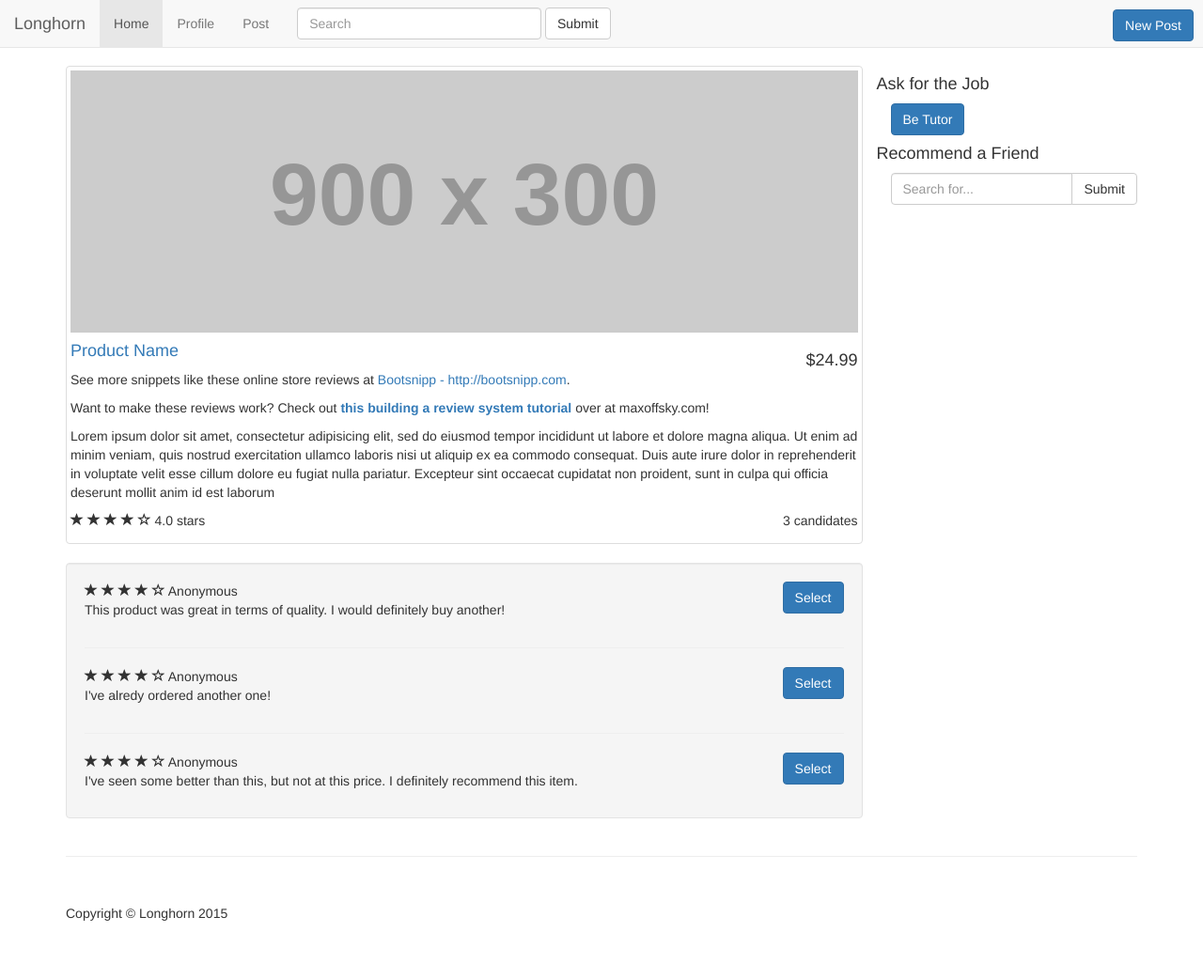
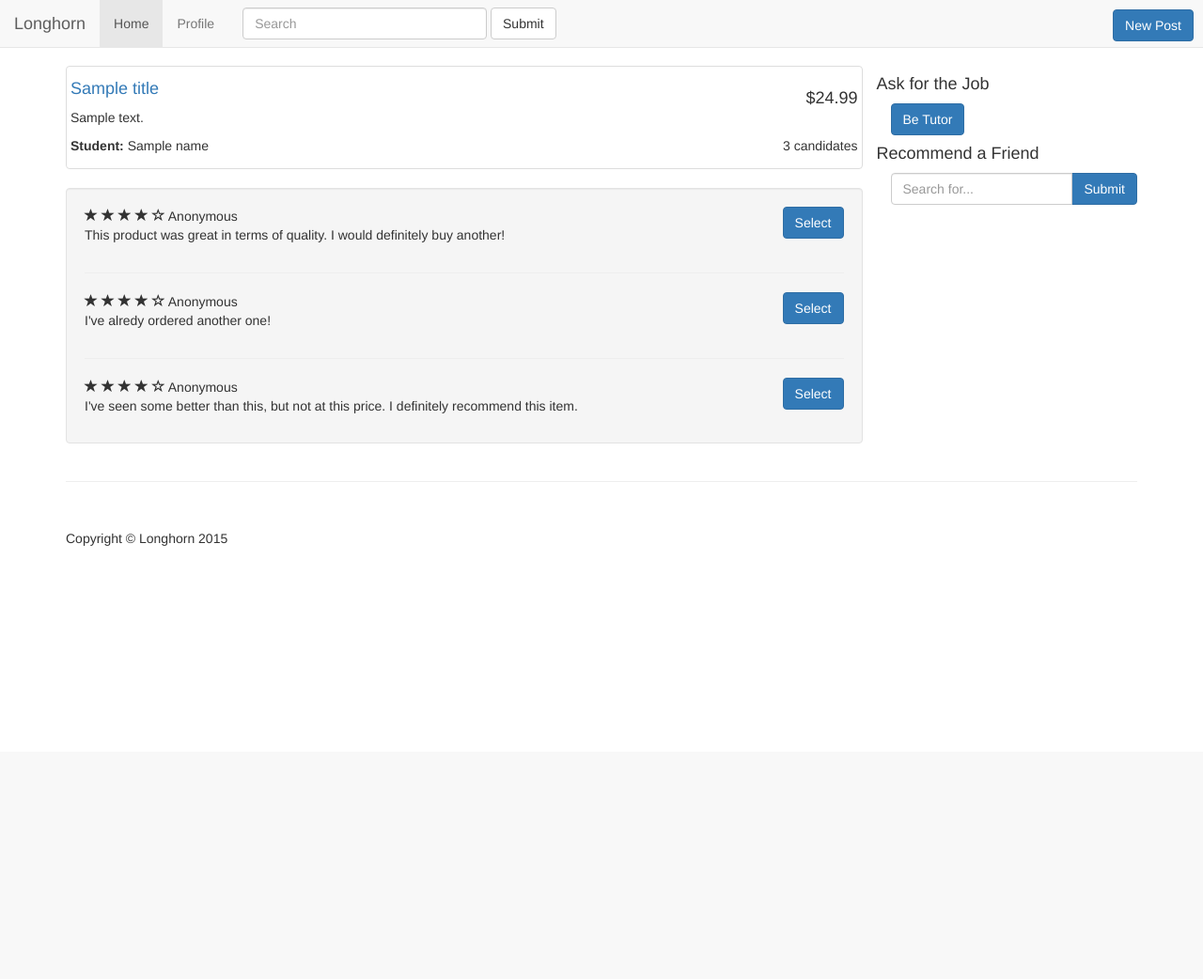
Before and after one commit to acatinfd/longhorntutor, a Python web app: template templates/order.html in a window 1280 px wide. Shown: the whole page at 94% size. After the commit the page ends 581 px from the top, so only its background shows below. Run offline with Jinja, Linux system fonts and the light colour scheme; the template is opened without the code that fills it: most values are stand-ins (such as "Sample title", 1, 10 or a date in 2020); grey boxes labelled with a size stand in for pictures from a placeholder-image service; some libraries are stand-ins or nearby versions.

Commit message:
A big fat commit for functions: invite, notify, dismiss, etc

```diff
--- a/domain/Notify.py
+++ b/domain/Notify.py
@@ -10,6 +10,7 @@ class Notify(ndb.Model):
     from_user = ndb.StringProperty()
     to_user = ndb.StringProperty()
     content = ndb.StringProperty()
+    url = ndb.StringProperty()
     status_code = ndb.IntegerProperty()
     create_time = ndb.DateTimeProperty(auto_now_add=True)
 
@@ -25,7 +26,7 @@ class Notify(ndb.Model):
     def query_by_from_and_to_users(cls, from_user, to_user):
         users = Notify.query_by_from_user(from_user)
 
-        if (users is not None and len(users) != 0):
+        if users is not None:
             for u in users:
                 if u.to_user == to_user:
                     return u
@@ -33,4 +34,4 @@ class Notify(ndb.Model):
 
     @classmethod
     def query_by_id(cls, notify_id):
-        return cls.get_by_id(notify_id)
+        return cls.get_by_id(int(notify_id))
--- a/domain/Order.py
+++ b/domain/Order.py
@@ -21,4 +21,4 @@ class Order(ndb.Model):
 
     @classmethod
     def query_by_id(cls, order_id):
-        return cls.get_by_id(order_id)
+        return cls.get_by_id(int(order_id))
--- a/domain/OrderUser.py
+++ b/domain/OrderUser.py
@@ -26,10 +26,11 @@ class OrderUser(ndb.Model):
     def query_by_order_id(cls, order_id):
         return OrderUser.query(OrderUser.order_id == order_id)
 
+    @classmethod
     def query_by_user_and_order(cls, user_id, order_id):
         orders = OrderUser.query_by_order_id(order_id)
 
-        if (orders is not None and len(orders) != 0):
+        if (orders is not None):
             for od in orders:
                 if od.user_id == user_id:
                     return od
--- a/domain/UserInfo.py
+++ b/domain/UserInfo.py
@@ -21,6 +21,7 @@ class UserInfo(ndb.Model):
 
         searchTerm = text.lower()
         for user in UserInfo.query():
-            if searchTerm in [user.name.lower(), user.email.lower(), user.intro.lower()]:
+            if searchTerm in user.name.lower() or searchTerm in user.email.lower() \
+                or searchTerm in user.intro.lower():
                 r.append(user)
         return r
--- a/handlers/Profile.py
+++ b/handlers/Profile.py
@@ -14,7 +14,6 @@ class Profile(webapp2.RequestHandler):
 
             r = requests.get(base + '/api/getuser', params={'user_id': user.user_id(), 'email': user.email()})
             data = r.json()
-            print '\n\n\n hi john ', data, '\n\n\n'
             template = JINJA_ENVIRONMENT.get_template('profile.html')
             self.response.write(template.render(data))
         else:
--- a/handlers/api/SearchUser.py
+++ b/handlers/api/SearchUser.py
@@ -8,7 +8,7 @@ class SearchUser(webapp2.RequestHandler):
         query = self.request.get('query')
         users = UserInfo.query_by_keyword(query)
 
-        if (users is not None and len(users) != 0):
+        if users is not None:
             usersFound = [ {'user_id': u.user_id, 'name': u.name, \
                         'email': u.email, 'intro': u.intro, 'tutor_rating': u.tutor_rating} \
                         for u in users]
--- a/handlers/helper/GetPath.py
+++ b/handlers/helper/GetPath.py
@@ -1,3 +1,4 @@
 
+#compute the base path
 def GetPath(full_url, path):
-    return full_url[:full_url.find(path)]
+    return full_url[:full_url.rfind(path)]
--- /dev/null
+++ b/handlers/helper/Messages.py
@@ -0,0 +1,6 @@
+
+def getInviteMessage(order_id):
+    return 'You are invited to tutor a new student. Check it out!'
+
+def getInviteURL(base, order_id):
+    return base+'/order?order_id='+order_id
--- /dev/null
+++ b/templates/js/autocomplete.js
@@ -0,0 +1,45 @@
+
+$(function() {
+  $( "#searchuser" ).autocomplete({
+    source: function(request, response) {
+      $.ajax({
+          url: "/api/searchuser",
+          data: { query: $("#searchuser").val()},
+          dataType: "json",
+          type: "GET",
+          success: function(data) {
+              console.log(data);
+              response($.map(data['users'], function(obj) {
+                  return {
+                    label: obj.name,
+                    value: obj.name,
+                    id: obj.user_id
+                  };
+              }));
+          }
+      });
+    },
+    select: function(event, ui) {
+      //need to fill in input value
+      $("#inviteuser").val(ui.item.id);
+      console.log(ui.item.id);
+      //$("#searchForm").submit();
+    }
+  });
+})
+
+/*
+
+
+$('#selector').autocomplete({
+  source: url,
+  select: function (event, ui) {
+      $("#txtAllowSearch").val(ui.item.label); // display the selected text
+      $("#txtAllowSearchID").val(ui.item.value); // save selected id to hidden input
+  }
+});
+
+$('#button').click(function() {
+    alert($("#txtAllowSearchID").val()); // get the id from the hidden input
+});
+*/
--- a/templates/layout.html
+++ b/templates/layout.html
@@ -13,6 +13,9 @@
 
     <!-- Bootstrap Core CSS -->
     <link href="css/bootstrap.min.css" rel="stylesheet">
+
+    <!-- JQuery CSS -->
+    <link rel="stylesheet" href="//code.jquery.com/ui/1.11.4/themes/smoothness/jquery-ui.css">
 
     <!-- Custom CSS -->
     <link href="css/styles.css" rel="stylesheet">
@@ -47,7 +50,6 @@
           <ul class="nav navbar-nav">
             <li class="active"><a href="/">Home <span class="sr-only">(current)</span></a></li>
             <li class=""><a href="/profile">Profile</a></li>
-            <li class=""><a href="/order">Post</a></li>
           </ul>
           <form class="navbar-form navbar-left" role="search">
             <div class="form-group">
@@ -56,7 +58,11 @@
             <button type="submit" class="btn btn-default">Submit</button>
           </form>
           <ul class="nav navbar-nav navbar-right">
-            <li><button class="btn btn-primary" href="#">New Post</a></li>
+            <li>
+              <button type="button" class="btn btn-primary" data-toggle="modal" data-target="#newpost">
+                New Post
+              </button>
+            </li>
           </ul>
         </div><!-- /.navbar-collapse -->
       </div><!-- /.container-fluid -->
@@ -66,6 +72,45 @@
     <div class="container">
       {% block body %}{% endblock %}
 
+      <div class="modal fade" id="newpost" tabindex="-1" role="dialog">
+        <div class="modal-dialog">
+          <div class="modal-content">
+            <div class="modal-header">
+              <button type="button" class="close" data-dismiss="modal" aria-label="Close"><span aria-hidden="true">&times;</span></button>
+              <h4 class="modal-title">Find a Tutor</h4>
+            </div>
+            <div class="modal-body">
+
+              <form class="form-horizontal" role="form" id="profile-form" action="/api/createneworder" method="post">
+                <input class="form-control" type="hidden" name="user_id" value="{{user_id}}">
+                <div class="form-group">
+                  <label class="col-md-3 control-label">Subject</label>
+                  <div class="col-md-8">
+                    <input class="form-control" type="text" placeholder="Example: math" name="subject">
+                    <small>Which subject do you need help for?</small>
+                  </div>
+                </div>
+                <div class="form-group">
+                  <label class="col-lg-3 control-label">Title</label>
+                  <div class="col-lg-8">
+                    <input class="form-control" type="text" placeholder="Example: Freshman student need help on linear algebra" name="title">
+                  </div>
+                </div>
+                <div class="form-group">
+                  <label class="col-lg-3 control-label">Description</label>
+                  <div class="col-lg-8">
+                    <textarea placeholder="More information about your questions..." rows="4" cols="50" name="comment" form="profile-form"></textarea>
+                  </div>
+                </div>
+                <div class="modal-footer">
+                  <button type="button" class="btn btn-default" data-dismiss="modal">Cancel</button>
+                  <input type="submit" class="btn btn-primary" value="Post">
+                </div>
+              </form>
+            </div>
+          </div><!-- /.modal-content -->
+        </div><!-- /.modal-dialog -->
+      </div><!-- /.modal -->
 
       <hr>
 
@@ -87,6 +132,9 @@
     <!-- Bootstrap Core JavaScript -->
     <script src="js/bootstrap.min.js"></script>
 
+    {% block footer %}
+    {% endblock %}
+
 </body>
 
 </html>
--- a/templates/order.html
+++ b/templates/order.html
@@ -5,26 +5,16 @@
 <div class="row">
   <div class="col-md-9">
     <div class="thumbnail">
-        <img class="img-responsive" src="http://placehold.it/900x300" alt="">
         <div class="caption-full">
             <h4 class="pull-right">$24.99</h4>
-            <h4><a href="#">Product Name</a>
+            <h4><a href="#">{{title}}</a>
             </h4>
-            <p>See more snippets like these online store reviews at <a target="_blank" href="http://bootsnipp.com">Bootsnipp - http://bootsnipp.com</a>.</p>
-            <p>Want to make these reviews work? Check out
-                <strong><a href="http://maxoffsky.com/code-blog/laravel-shop-tutorial-1-building-a-review-system/">this building a review system tutorial</a>
-                </strong>over at maxoffsky.com!</p>
-            <p>Lorem ipsum dolor sit amet, consectetur adipisicing elit, sed do eiusmod tempor incididunt ut labore et dolore magna aliqua. Ut enim ad minim veniam, quis nostrud exercitation ullamco laboris nisi ut aliquip ex ea commodo consequat. Duis aute irure dolor in reprehenderit in voluptate velit esse cillum dolore eu fugiat nulla pariatur. Excepteur sint occaecat cupidatat non proident, sunt in culpa qui officia deserunt mollit anim id est laborum</p>
+            <p>{{comment}}</p>
         </div>
         <div class="ratings">
             <p class="pull-right">3 candidates</p>
             <p>
-                <span class="glyphicon glyphicon-star"></span>
-                <span class="glyphicon glyphicon-star"></span>
-                <span class="glyphicon glyphicon-star"></span>
-                <span class="glyphicon glyphicon-star"></span>
-                <span class="glyphicon glyphicon-star-empty"></span>
-                4.0 stars
+                <b>Student:</b> {{name}}
             </p>
         </div>
     </div>
@@ -82,19 +72,36 @@
     <div class="row">
       <h4>Ask for the Job</h4>
       <div class="col-md-12">
-        <button class="btn btn-primary">Be Tutor</button>
+        {% if not is_applied %}
+        <form action="/api/invitetutor" method="post">
+          <input type="submit" class="btn btn-primary" value="Be Tutor"></input>
+          <input type="hidden" value="{{ user_id }}" name="user_id">
+          <input type="hidden" value="{{ order_id }}" name="order_id">
+          <input type="hidden" value="1" name="self_applied">
+        </form>
+        {% else %}
+        <form action="/api/deleteinvite" method="post">
+          <input type="submit" class="btn btn-warning" value="Cancel Request"></input>
+          <input type="hidden" value="{{ user_id }}" name="user_id">
+          <input type="hidden" value="{{ order_id }}" name="order_id">
+        </form>
+        {% endif %}
       </div>
     </div>
 
     <div class="row">
       <h4>Recommend a Friend</h4>
       <div class="col-md-12">
-        <div class="input-group">
-          <input type="text" class="form-control" placeholder="Search for...">
-          <span class="input-group-btn">
-            <button class="btn btn-default" type="button">Submit</button>
-          </span>
-        </div><!-- /input-group -->
+        <form action="/api/invitetutor" method="post">
+          <div class="input-group">
+              <input id="searchuser" type="text" class="form-control" placeholder="Search for...">
+              <input id="inviteuser" type="hidden" value="" name="user_id">
+              <input type="hidden" value="{{ order_id }}" name="order_id">
+              <span class="input-group-btn">
+                <input class="btn btn-primary" type="submit" value="Submit"></input>
+              </span>
+          </div>
+        </form>
       </div>
     </div>
   </div>
@@ -102,3 +109,9 @@
 </div>
 
 {% endblock %}
+
+{% block footer %}
+
+<script src="//code.jquery.com/ui/1.11.4/jquery-ui.js"></script>
+<script src="js/autocomplete.js"></script>
+{% endblock %}
```
Also changed, not shown: handlers/MainPage.py (+18 -1 lines), handlers/Order.py (+17 -1 lines), handlers/api/DeleteInvite.py (added, +24 -0 lines), handlers/api/GetAllUsers.py (added, +10 -0 lines), handlers/api/GetMyOrders.py (+4 -3 lines), handlers/api/GetNewNotify.py (+4 -4 lines), handlers/api/InviteTutor.py (+13 -1 lines), main.py (+11 -2 lines), templates/home.html (+19 -21 lines).
